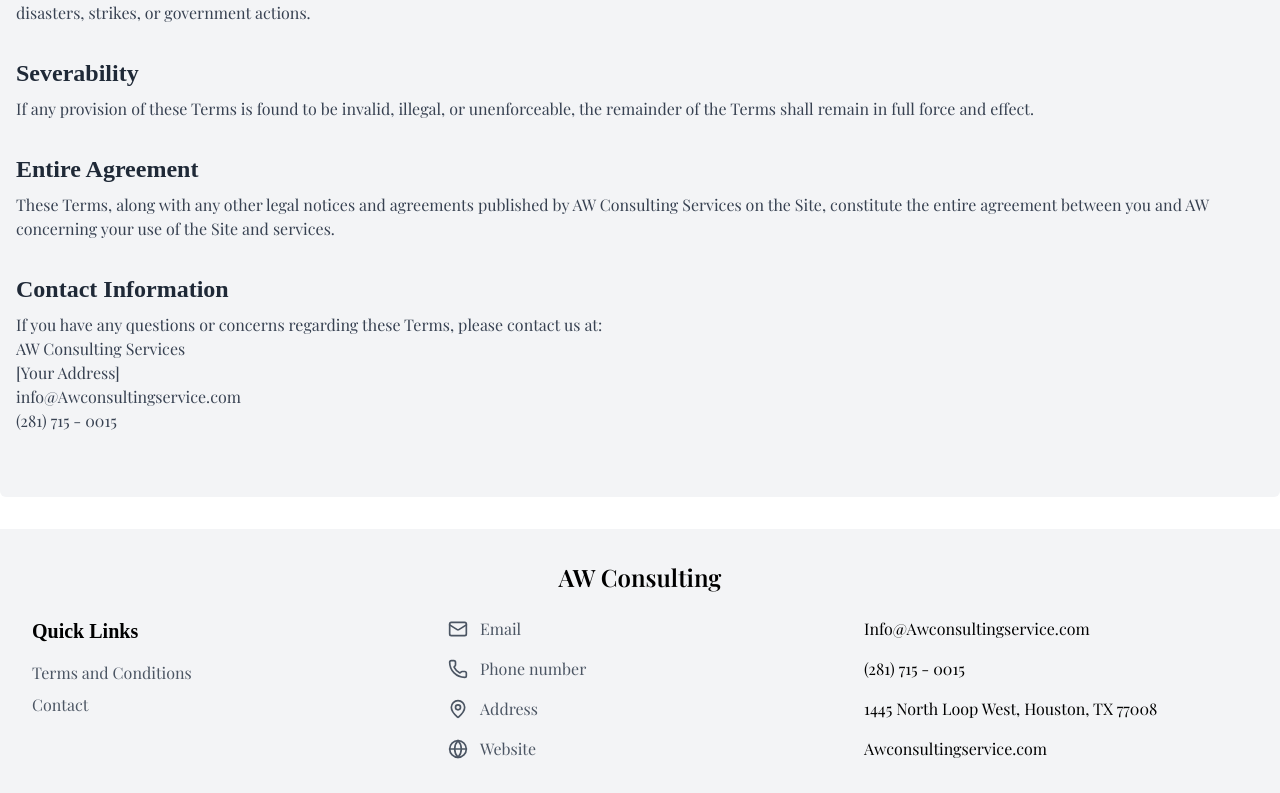
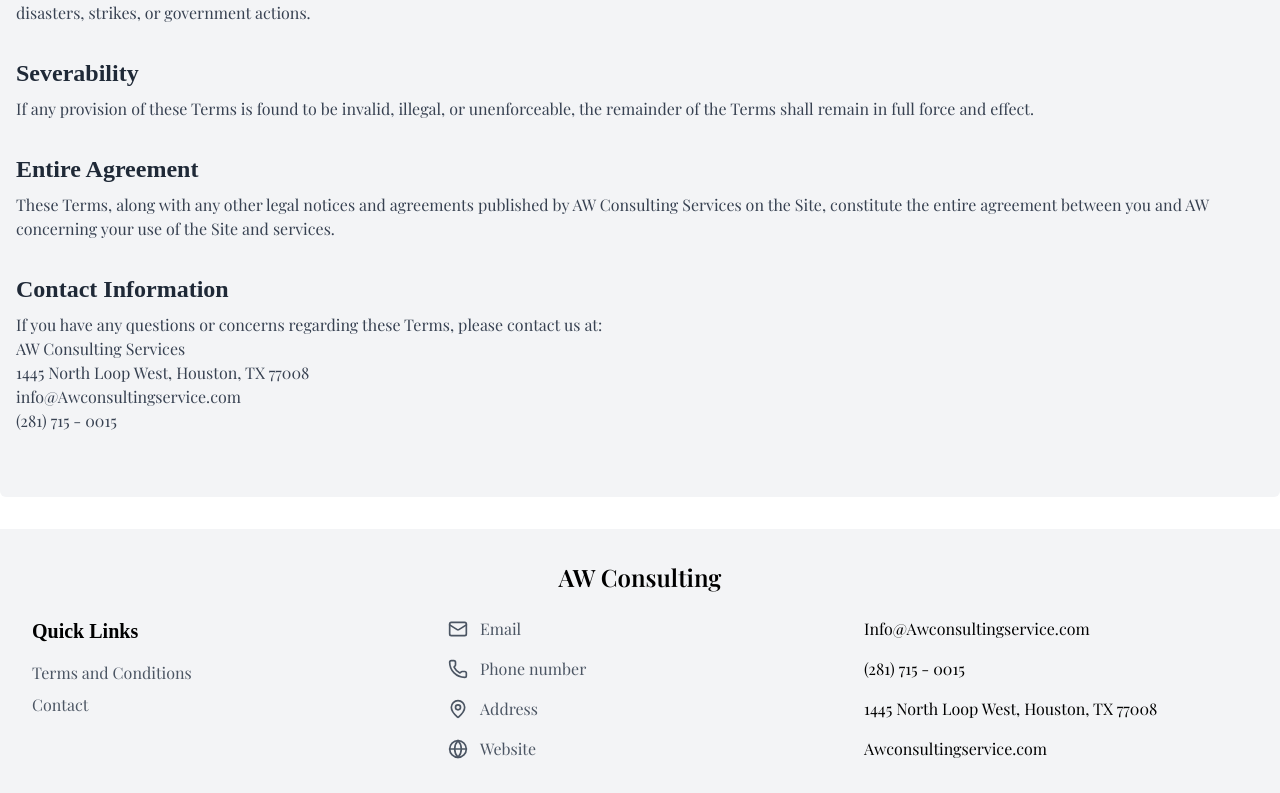
Before and after one commit to DrRhea/company_profile_usa, a Next.js app: page /terms-and-conditions in a window 1280 px wide. Shown: the part 2167-2960 px from the top of the page. Built offline with nearby package versions, Linux system fonts and the light colour scheme; a web font is replaced by a local one.

Commit message:
feat: add company address

```diff
--- a/src/app/terms-and-conditions/page.js
+++ b/src/app/terms-and-conditions/page.js
@@ -130,7 +130,7 @@
               <br />
               AW Consulting Services
               <br />
-              [Your Address]
+                1445 North Loop West, Houston, TX 77008
               <br />
               <a href="mailto:info@Awconsultingservice.com" className="hover:text-blue-600 duration-150">info@Awconsultingservice.com</a>
               <br />
```
